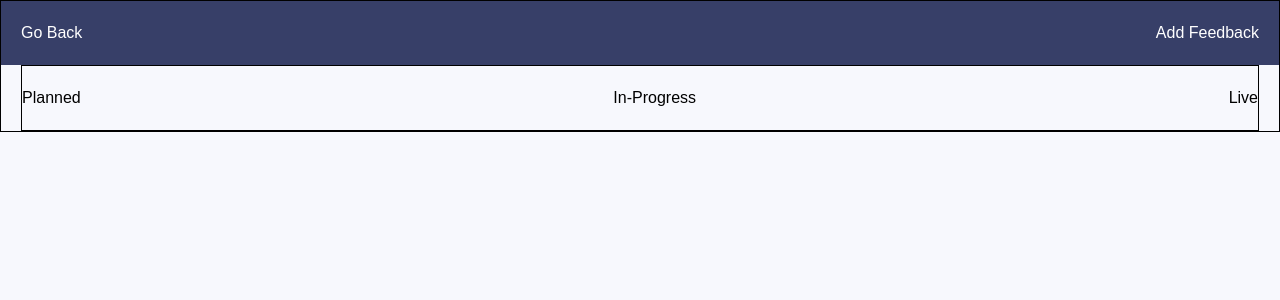
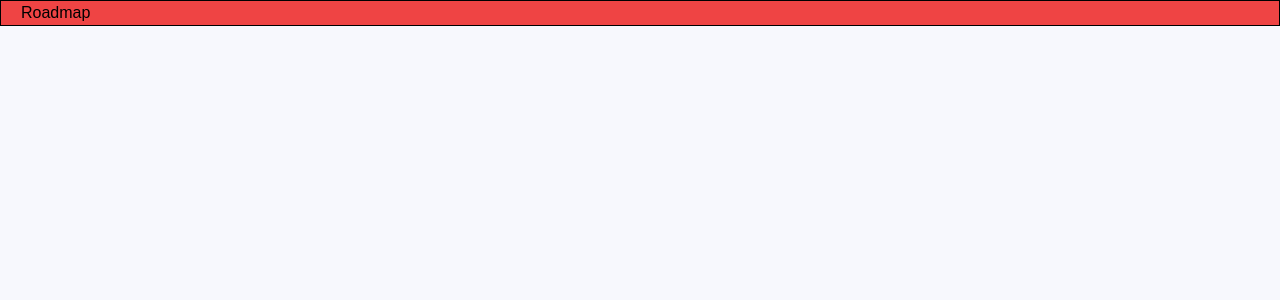
Before and after one commit to JioBautista/product-feedback-app-2, a Next.js app: page /roadmap in a window 1280 px wide. Shown: the top 300 px of the page. Built offline with nearby package versions, Linux system fonts and the light colour scheme.

Commit message:
wip
Working on roadmap page

```diff
--- a/src/app/layout.js
+++ b/src/app/layout.js
@@ -1,5 +1,4 @@
 import { Geist, Geist_Mono } from "next/font/google";
-import NavBar from "./navigationbar/Navbar";
 import "./globals.css";
 
 const geistSans = Geist({
--- /dev/null
+++ b/src/app/roadmap/layout.js
@@ -0,0 +1,3 @@
+export default function Layout({ children }) {
+  return <div className="bg-red-500">{children}</div>;
+}
--- a/src/app/roadmap/page.js
+++ b/src/app/roadmap/page.js
@@ -1,24 +1,11 @@
 import Container from "../components/Container";
 import Button from "../components/Button";
 
-export default async function Roadmap() {
+export default function Roadmap() {
   return (
     <div className="border  border-black">
-      <div className="bg-[#373F68] py-5">
-        <Container>
-          <div className="bg-[#373F68] text-white flex items-center justify-between">
-            <p>Go Back</p>
-            <button>Add Feedback</button>
-          </div>
-        </Container>
-      </div>
-
       <Container>
-        <div className="py-5 border border-black flex items-center justify-between">
-          <p>Planned</p>
-          <p>In-Progress</p>
-          <p>Live</p>
-        </div>
+        <h1>Roadmap</h1>
       </Container>
     </div>
   );
```
